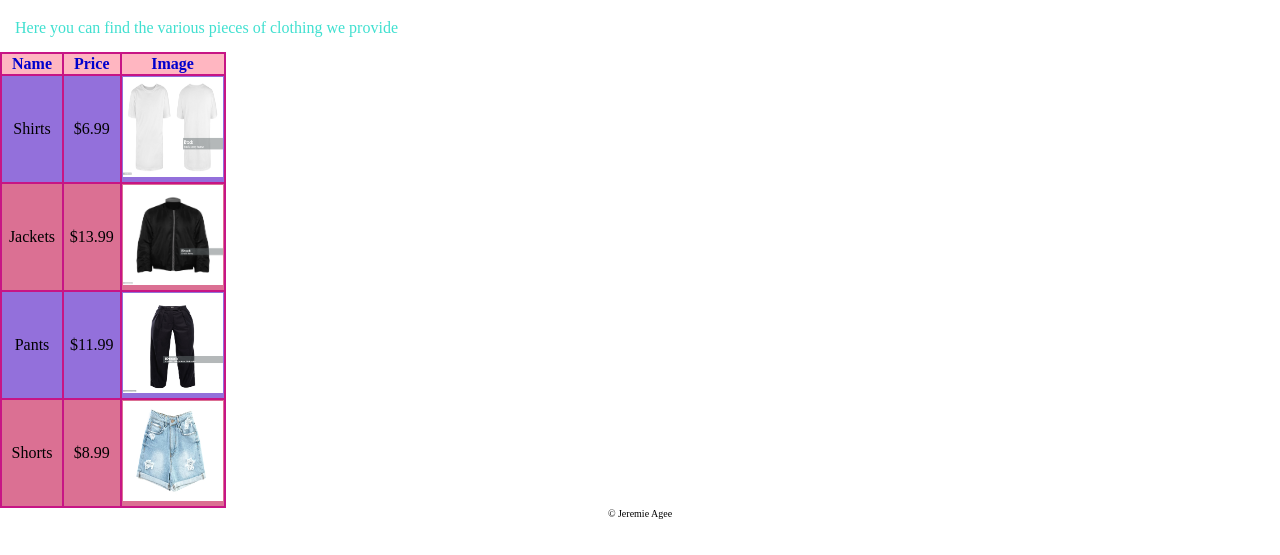
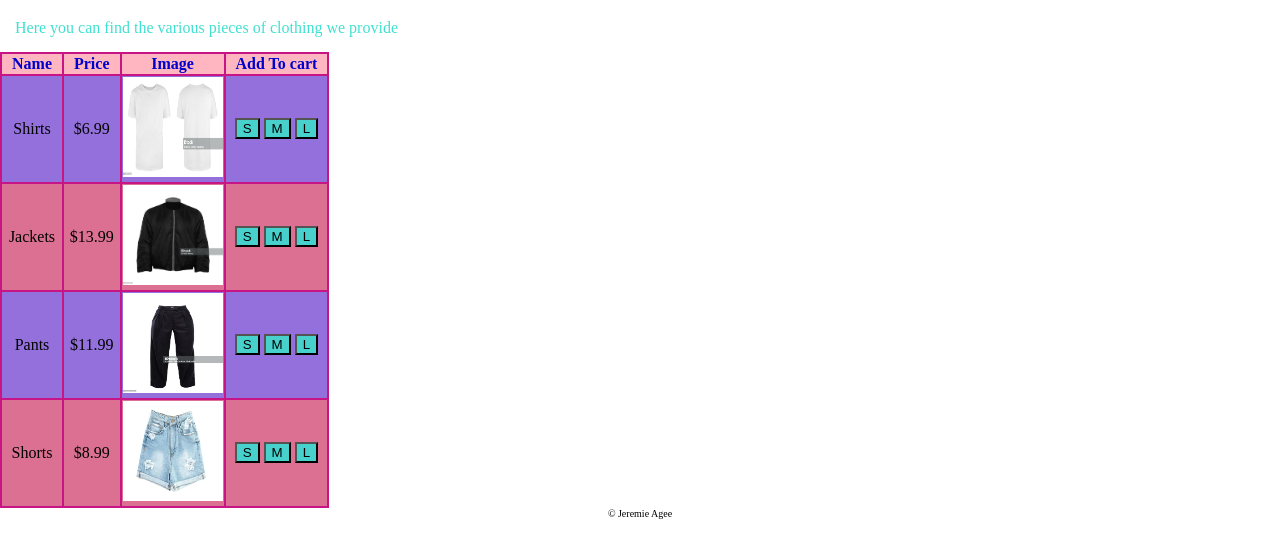
Before and after one commit to JeremieAgee/Ecommerce-made-with-CSS, a plain HTML site: page product.html in a window 1280 px wide. Shown: the part 195-750 px from the top of the page. Drawn offline with Linux system fonts and the light colour scheme.

Commit message:
Added S, m, and lg size buttons and bg colors

```diff
--- a/product.html
+++ b/product.html
@@ -28,6 +28,7 @@
             <th scope="col">Name</th>
             <th scope="col">Price</th>
             <th scope="col">Image</th>
+            <th scope="col">Add To cart</th>
           </tr>
         </thead>
         <tbody>
@@ -35,21 +36,41 @@
             <td>Shirts</td>
             <td>$6.99</td>
             <td><img src="img/shirts.jpg"></td>
+            <td>
+              <button>S</button>
+              <button>M</button>
+              <button>L</button>
+            </td>
           </tr>
           <tr id="jackets">
             <td>Jackets</td>
             <td>$13.99</td>
             <td><img src="img/jackets.jpg"></td>
+            <td>
+              <button>S</button>
+              <button>M</button>
+              <button>L</button>
+            </td>
           </tr>
           <tr id="pants">
             <td>Pants</td>
             <td>$11.99</td>
             <td><img src="img/pants.jpg"></td>
+            <td>
+              <button>S</button>
+              <button>M</button>
+              <button>L</button>
+            </td>
           </tr>
           <tr id="shorts">
             <td>Shorts</td>
             <td>$8.99</td>
             <td><img src="img/shorts.jpg"></td>
+            <td>
+              <button>S</button>
+              <button>M</button>
+              <button>L</button>
+            </td>
           </tr>
         </tbody>
       </table>
--- a/style.css
+++ b/style.css
@@ -123,3 +123,6 @@ footer {
 .about-list ul {
   list-style-type: upper-roman;
 }
+button{
+  background-color:mediumturquoise;
+}
```
